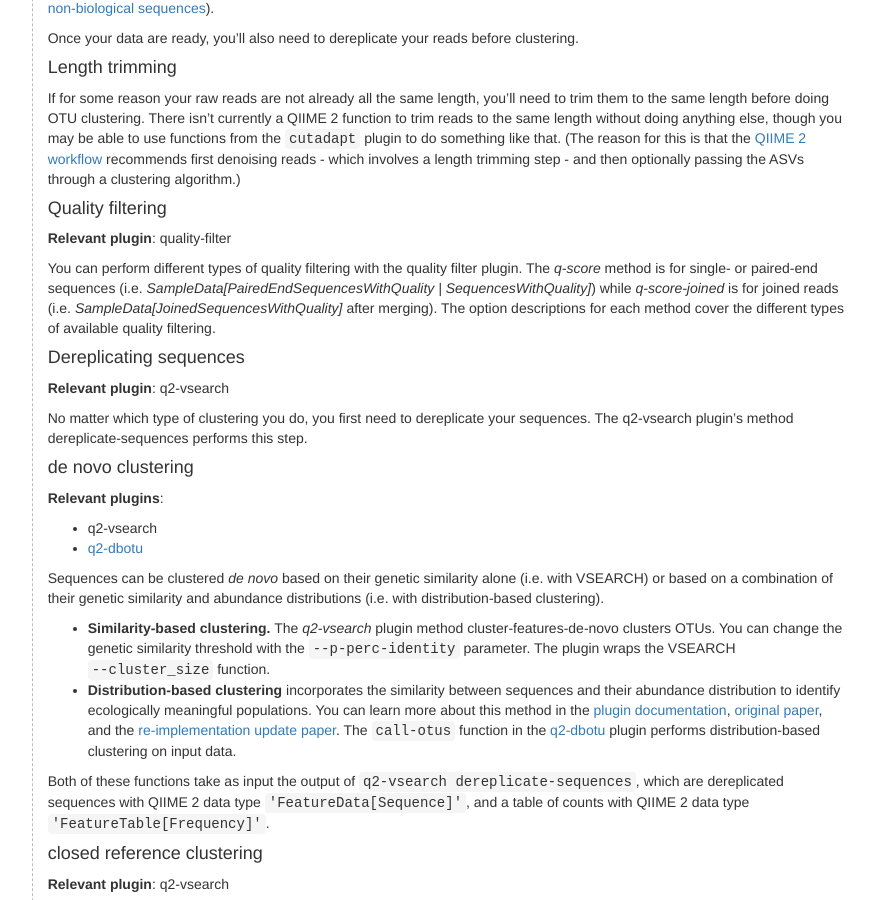
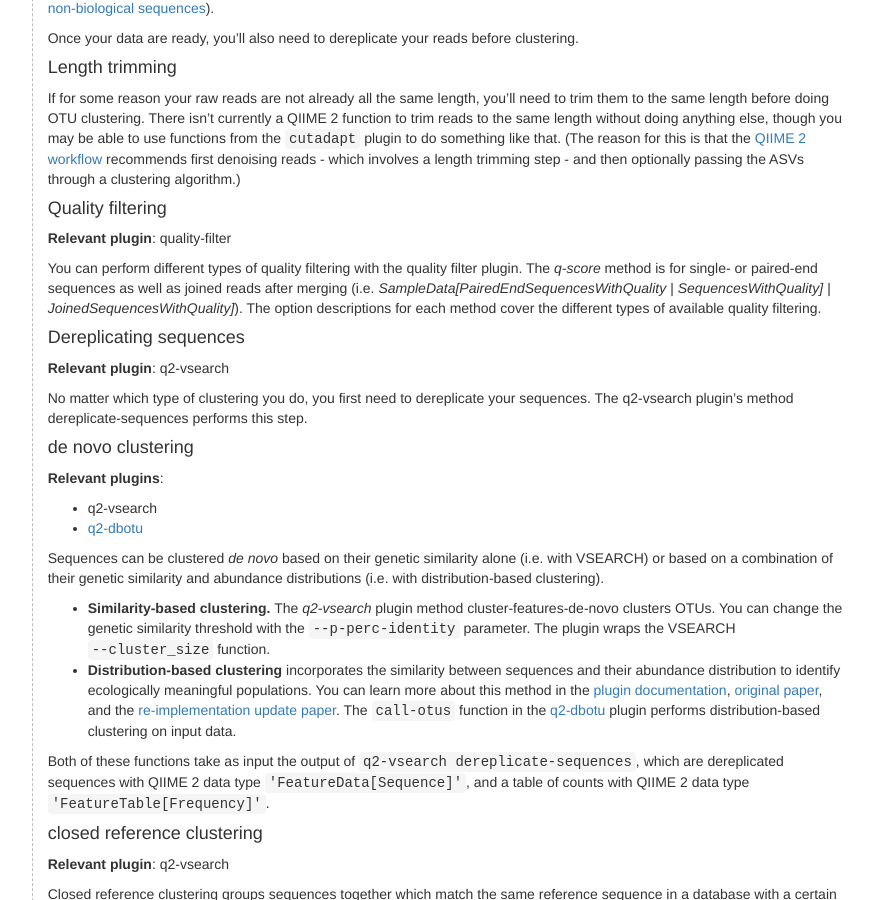
Before and after one commit to qiime2/docs, a Sphinx documentation site: the page built from source/tutorials/qiime2-for-experienced-microbiome-researchers.rst, in a window 1280 px wide and 900 px high, scrolled down 4362 px. Shown: the whole window, without its empty margins (277-1152 px from the left). Built offline with Sphinx 7.4.7, drawn with Linux system fonts in a browser that asks for light colours; pages that are not in the unit, such as notebooks, are missing from menus; the version number could not be read and is left out.

Commit message:
MAINT: Change tutorials from q-score-joined to q-score (#481)

```diff
--- a/source/tutorials/qiime2-for-experienced-microbiome-researchers.rst
+++ b/source/tutorials/qiime2-for-experienced-microbiome-researchers.rst
@@ -235,7 +235,7 @@
 **Relevant plugin**: :doc:`quality-filter <../plugins/available/quality-filter/index>`
 
 You can perform different types of quality filtering with the :doc:`quality filter <../plugins/available/quality-filter/index>` plugin.
-The `q-score` method is for single- or paired-end sequences (i.e. `SampleData[PairedEndSequencesWithQuality | SequencesWithQuality]`) while `q-score-joined` is for joined reads (i.e. `SampleData[JoinedSequencesWithQuality]` after merging).
+The `q-score` method is for single- or paired-end sequences as well as joined reads after merging (i.e. `SampleData[PairedEndSequencesWithQuality | SequencesWithQuality] | JoinedSequencesWithQuality]`).
 The option descriptions for each method cover the different types of available quality filtering.
 
 Dereplicating sequences
--- a/source/tutorials/read-joining.rst
+++ b/source/tutorials/read-joining.rst
@@ -96,14 +96,13 @@
 ~~~~~~~~~~~~~~~~~~~~~~~~
 
 Next we’ll apply quality control to our sequences using ``quality-filter
-q-score-joined``. This method is identical to ``quality-filter q-score``,
-except that it operated on joined reads. The parameters to this method have not
-been extensively benchmarked on joined read data, so we recommend experimenting
-with different parameter settings.
+q-score``. The parameters to this method have not been extensively benchmarked
+on joined read data, so we recommend experimenting with different parameter
+settings.
 
 .. command-block::
 
-   qiime quality-filter q-score-joined \
+   qiime quality-filter q-score \
      --i-demux demux-joined.qza \
      --o-filtered-sequences demux-joined-filtered.qza \
      --o-filter-stats demux-joined-filter-stats.qza
@@ -118,7 +117,7 @@
 is more like QIIME 1 processing (for example, to compare your Deblur or DADA2
 result with a QIIME 1-like pipeline), you should next dereplicate and cluster
 your sequences. If you try this option, we strongly encourage you to call
-``qiime quality-filter q-score-joined`` with a higher ``min-quality`` threshold
+``qiime quality-filter q-score`` with a higher ``min-quality`` threshold
 - possibly ``--p-min-quality 20`` or ``--p-min-quality 30`` (see `Bokulich et
 al. 2013`_ for more details). You can then follow the steps in the `OTU
 clustering tutorial`_. After clustering, you will likely want to filter
```
